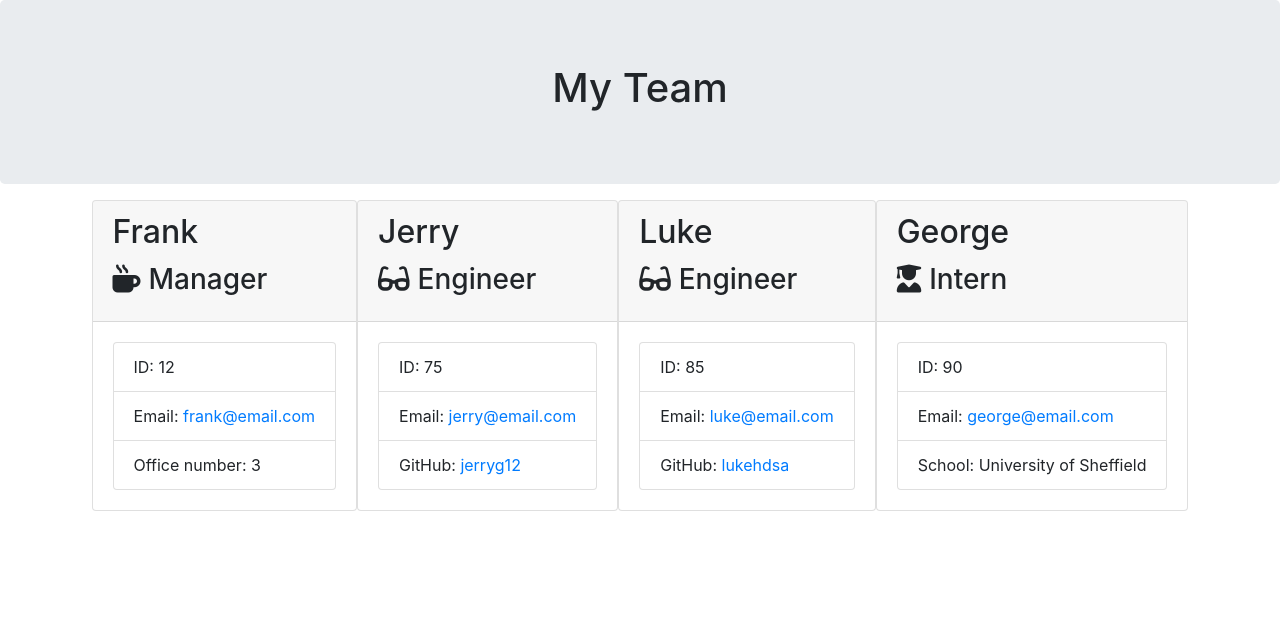
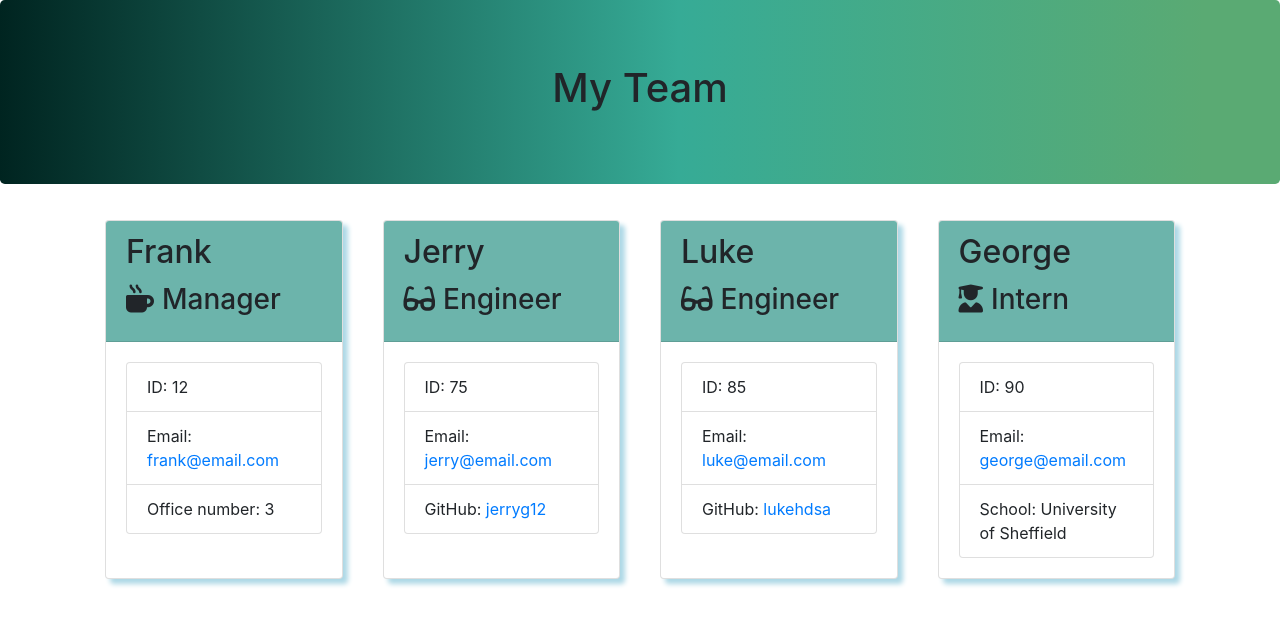
Before and after one commit to matcrawshaw/Team-Profile-Generator, a website: page output/team.html in a window 1280 px wide. Drawn offline with nearby package versions, Linux system fonts and the light colour scheme.

Commit message:
added style and formatting for outputted html

```diff
--- a/src/page-template.js
+++ b/src/page-template.js
@@ -93,7 +93,7 @@ module.exports = team => {
     <title>My Team</title>
     <link rel="stylesheet" href="https://stackpath.bootstrapcdn.com/bootstrap/4.3.1/css/bootstrap.min.css"
         integrity="sha384-ggOyR0iXCbMQv3Xipma34MD+dH/1fQ784/j6cY/iJTQUOhcWr7x9JvoRxT2MZw1T" crossorigin="anonymous">
-    <link rel="stylesheet" href="style.css">
+    <link rel="stylesheet" href="../style.css">
     <script src="https://kit.fontawesome.com/c502137733.js"></script>
 </head>
 
--- /dev/null
+++ b/style.css
@@ -0,0 +1,14 @@
+.team-heading {
+background: rgb(0,36,32);
+background: linear-gradient(90deg, rgba(0,36,32,1) 0%, rgba(54,171,150,1) 53%, rgba(90,170,115,1) 94%);
+}
+
+.employee-card {
+margin: 20px;
+width: 30rem;
+box-shadow: 5px 5px 5px lightblue;
+}
+
+.card-header {
+background: rgb(108, 180, 171)
+}
```
Also changed, not shown: output/team.html.
